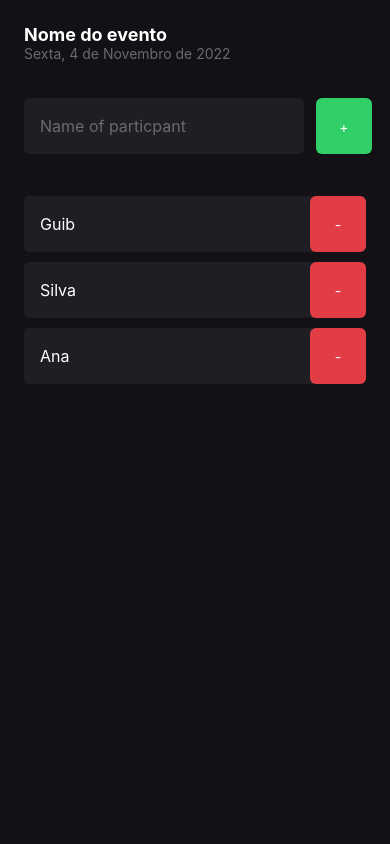
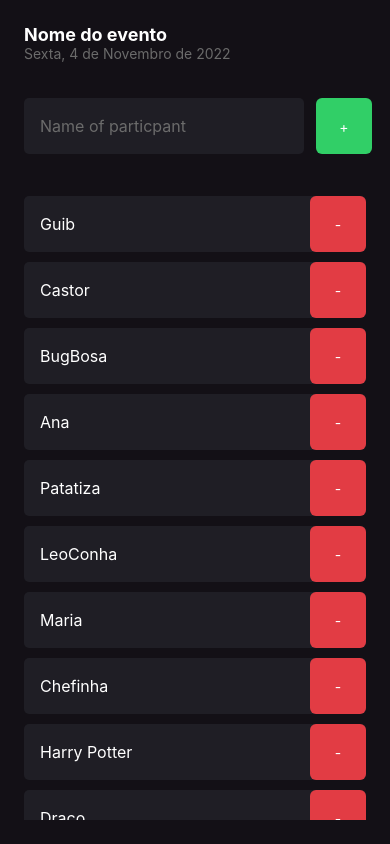
Before and after one commit to mguibtech/attendance-list, a React Native app: screen / in a window 390 px wide. Built offline with nearby package versions, Linux system fonts and the light colour scheme.

Commit message:
Adding FlatList and StatusBar

```diff
--- a/App.tsx
+++ b/App.tsx
@@ -1,8 +1,17 @@
 import { Home } from "./src/screens/Home";
+
+import { StatusBar } from "react-native";
 
 
 export default function App() {
   return (
-    <Home/>
+    <>
+      <StatusBar
+        barStyle={"light-content"}
+        backgroundColor="transparent"
+        translucent
+      />
+      <Home />
+    </>
   )
 }
--- a/src/components/Participant/index.tsx
+++ b/src/components/Participant/index.tsx
@@ -3,19 +3,18 @@ import { View, Text, TouchableOpacity } from "react-native";
 
 type Props = {
   name: string;
+  onRemove : () => void
 }
 
-export function Particpant({name} : Props){
-  function handleRemoveParticipant(){
+export function Particpant({name, onRemove } : Props){
 
-  }
   return(
     <View style={styles.container}>
       <Text style={styles.name}>
         {name}
       </Text>
 
-      <TouchableOpacity style={styles.button} onPress={handleRemoveParticipant}>
+      <TouchableOpacity style={styles.button} onPress={onRemove}>
           <Text style={styles.buttonText}>-</Text>
         </TouchableOpacity>
     </View>
--- a/src/screens/Home/index.tsx
+++ b/src/screens/Home/index.tsx
@@ -1,12 +1,17 @@
-import { Text, TextInput, View, TouchableOpacity } from "react-native";
+import { Text, TextInput, View, TouchableOpacity, FlatList, ScrollView } from "react-native";
 import { Particpant } from "../../components/Participant";
 
 import { styles } from "./styles";
 
 export function Home() {
+  const participants = ['Guib', 'Castor', 'BugBosa', 'Ana', 'Patatiza', 'LeoConha', 'Maria', 'Chefinha', 'Harry Potter', 'Draco']
 
   function handleParticipandAdd() {
     console.log("Foi clicado no botão")
+  }
+
+  function handleRemoveParticipant(name: string) {
+    console.log(`Foi clicado no botao de remover ${name}`)
   }
 
   return (
@@ -27,9 +32,25 @@ export function Home() {
         </TouchableOpacity>
       </View>
 
-      <Particpant name="Guib"/>
-      <Particpant name="Silva"/>
-      <Particpant name="Ana"/>
+      <FlatList
+        data={participants}
+        keyExtractor={item => item}
+        renderItem={({item}) => (
+          <Particpant name={item} onRemove={() => handleRemoveParticipant("Guib")} />
+        )}
+        showsVerticalScrollIndicator = {false}
+        ListEmptyComponent={() => (
+          <Text style={styles.listEmptyText}>Ninguem chegou ao evento ainda? Adicione partipantes a lista</Text>
+        )}
+      />
+      {/* <ScrollView showsVerticalScrollIndicator={false}>
+        {
+          participants.map(particpant => (
+            <Particpant key={particpant} name={particpant} onRemove={() => handleRemoveParticipant("Guib")} />
+          ))
+        }
+      </ScrollView> */}
+
     </View>
   )
 }
--- a/src/screens/Home/styles.ts
+++ b/src/screens/Home/styles.ts
@@ -42,5 +42,10 @@ export const styles = StyleSheet.create({
     flexDirection: "row",
     marginTop: 36,
     marginBottom: 42
+  },
+  listEmptyText:{
+    color: '#fff',
+    fontSize: 14,
+    textAlign:'center'
   }
 })
```
